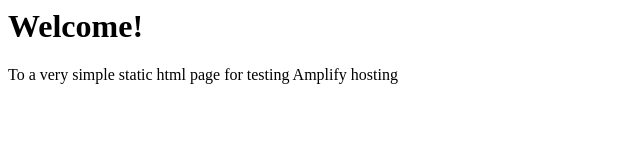
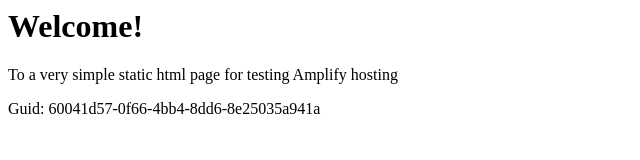
Before and after one commit to aws-aemilia-cdg/Github-PR-Commit-Integration-Test-DoNotTouch-Gith-OKSLNVO2-v1-preprod-eu-west-3, a website: page src/index.html in a window 1280 px wide. Shown: the whole page, without its empty margins (0-640 px from the left). Drawn offline with Linux system fonts and the light colour scheme.

Commit message:
commit from integ tests

```diff
--- a/src/index.html
+++ b/src/index.html
@@ -1,3 +1,5 @@
+
+
 <html lang="en">
 
 <head>
@@ -10,6 +12,6 @@
 <body>
     <h1>Welcome!</h1>
     <p>To a very simple static html page for testing Amplify hosting</p>
-</body>
+    <p>Guid: 60041d57-0f66-4bb4-8dd6-8e25035a941a</p></body>
 
 </html>
```
